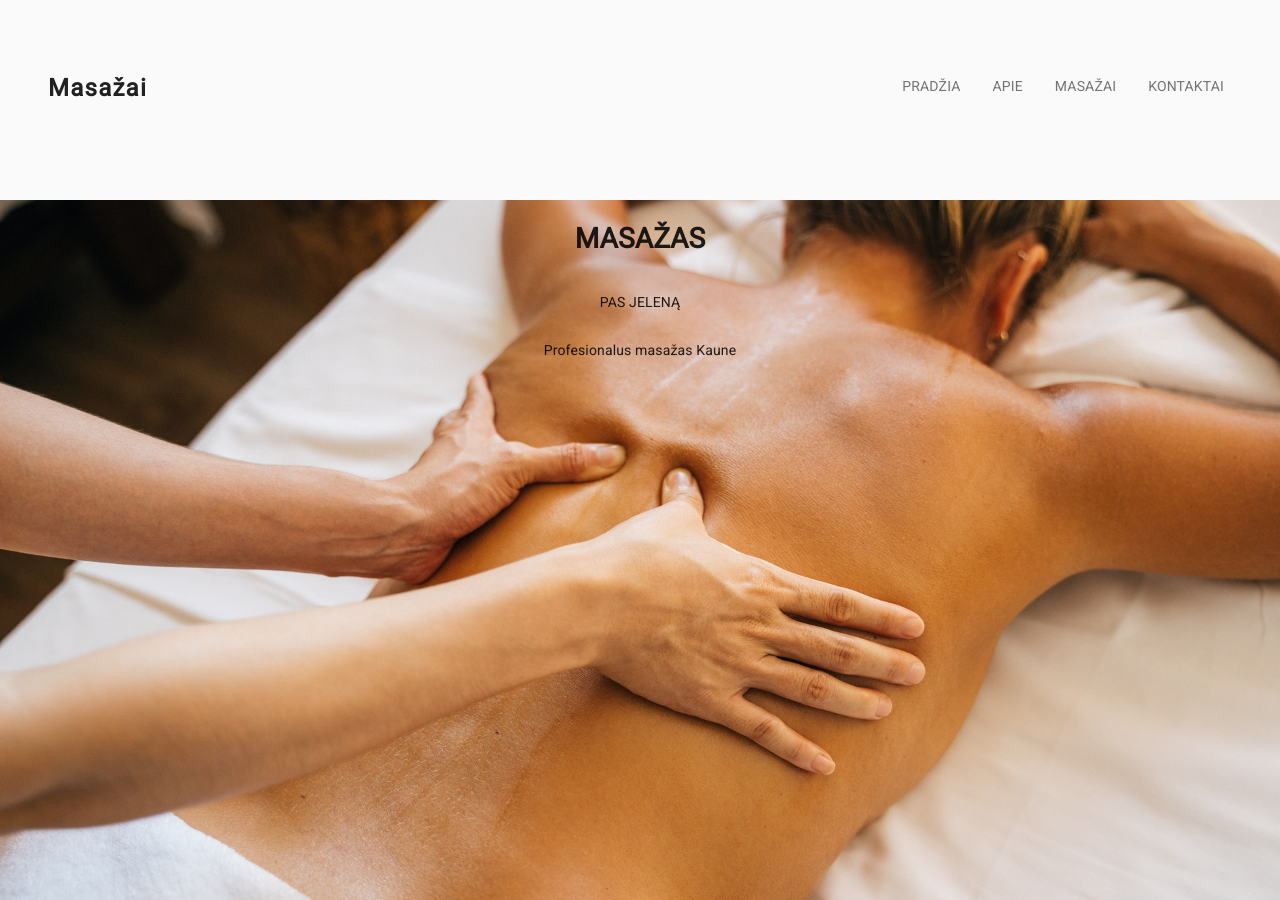
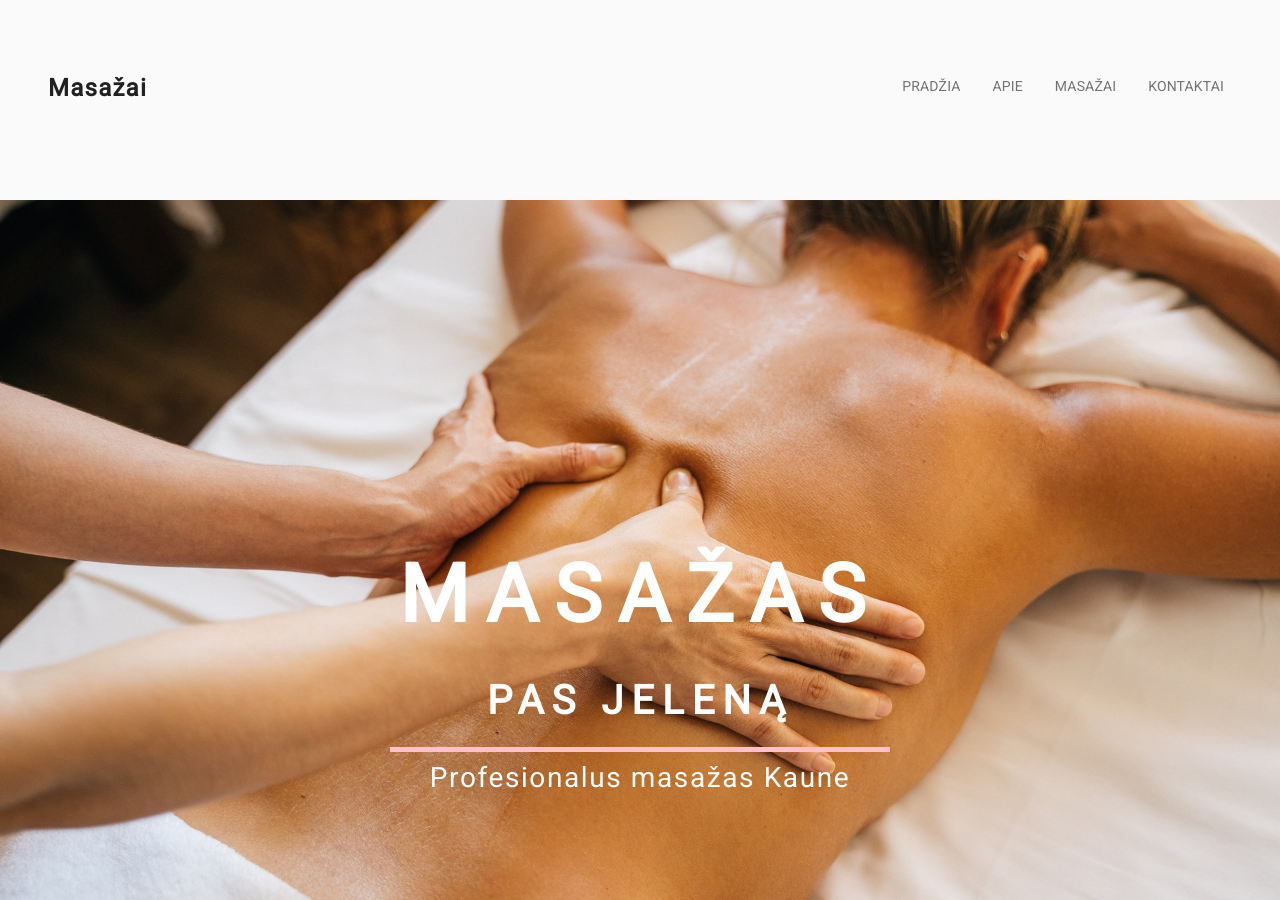
Before and after one commit to irgipaulius/website-masazai.net, a React (Create React App) app: page / in a window 1280 px wide. Built offline with nearby package versions, Linux system fonts and the light colour scheme.

Commit message:
Hero CSS update for all text

```diff
--- a/src/components/Hero.css
+++ b/src/components/Hero.css
@@ -1,3 +1,9 @@
+* {
+  box-sizing: border-box;
+  margin: 0;
+  padding: 0;
+}
+
 .hero-container {
   background-image: url("http://localhost:3000/images/background.jpg");
   max-width: 100%;
@@ -6,6 +12,13 @@
   background-position: center;
   background-repeat: no-repeat;
   background-size: cover;
+
+  display: flex;
+  /* flex-direction: column; */
+  justify-content: center;
+  align-items: center;
+
+  color: white
 }
 
 /* .background-image {
@@ -13,8 +26,36 @@
 } */
 
 .text-container {
+  width: 100%;
+  height: 70%;
   display: flex;
   flex-direction: column;
+  justify-content: flex-end;
   align-items: center;
-  /* justify-content: center; */
+  gap: 1rem;
+
+  line-height: 1.5;
+  text-align: center;
+
+  /* border: 1px solid red; */
 }
+
+.title {
+  font-size: 5rem;
+  letter-spacing: 1rem;
+  font-weight: bold;
+}
+.title-subhead {
+  font-size: 2.5rem;
+  letter-spacing: .5rem;
+  font-weight: bold;
+}
+.about {
+  font-size: 1.75rem;
+  letter-spacing: .1rem;
+  padding: 0.5rem 2.5rem 0 2.5rem;
+  line-height: 1.25;
+
+  /* border: 1px solid green; */
+  border-top: 5px solid pink;
+}
--- a/src/components/Hero.js
+++ b/src/components/Hero.js
@@ -7,9 +7,9 @@ export default function Hero() {
     <div className="hero-container">
       {/* <img className="background-image" src="/images/background.jpg" /> */}
       <div className="text-container">
-      <h1>MASAŽAS</h1>
-      <p className="subhead">PAS JELENĄ</p>
-      <p className="about">Profesionalus masažas Kaune</p>
+        <h1 className="title">MASAŽAS</h1>
+        <p className="title-subhead">PAS JELENĄ</p>
+        <p className="about">Profesionalus masažas Kaune</p>
       </div>
     </div>
   );
```
